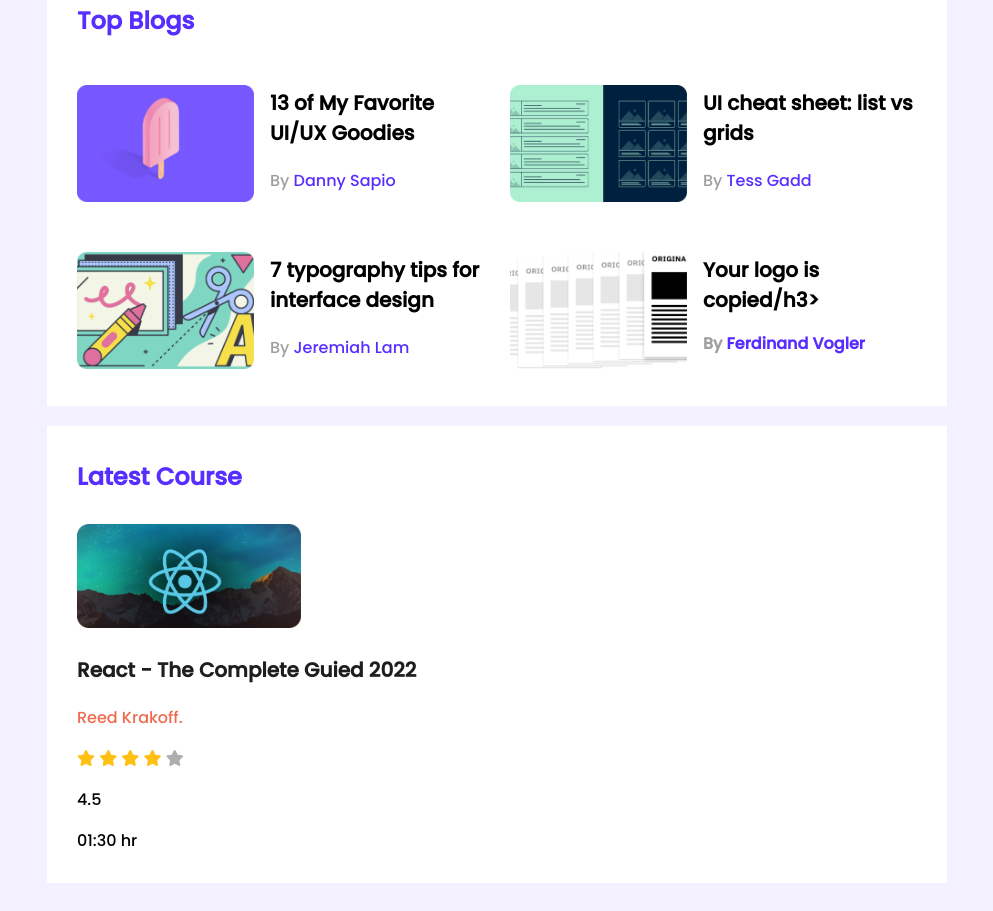
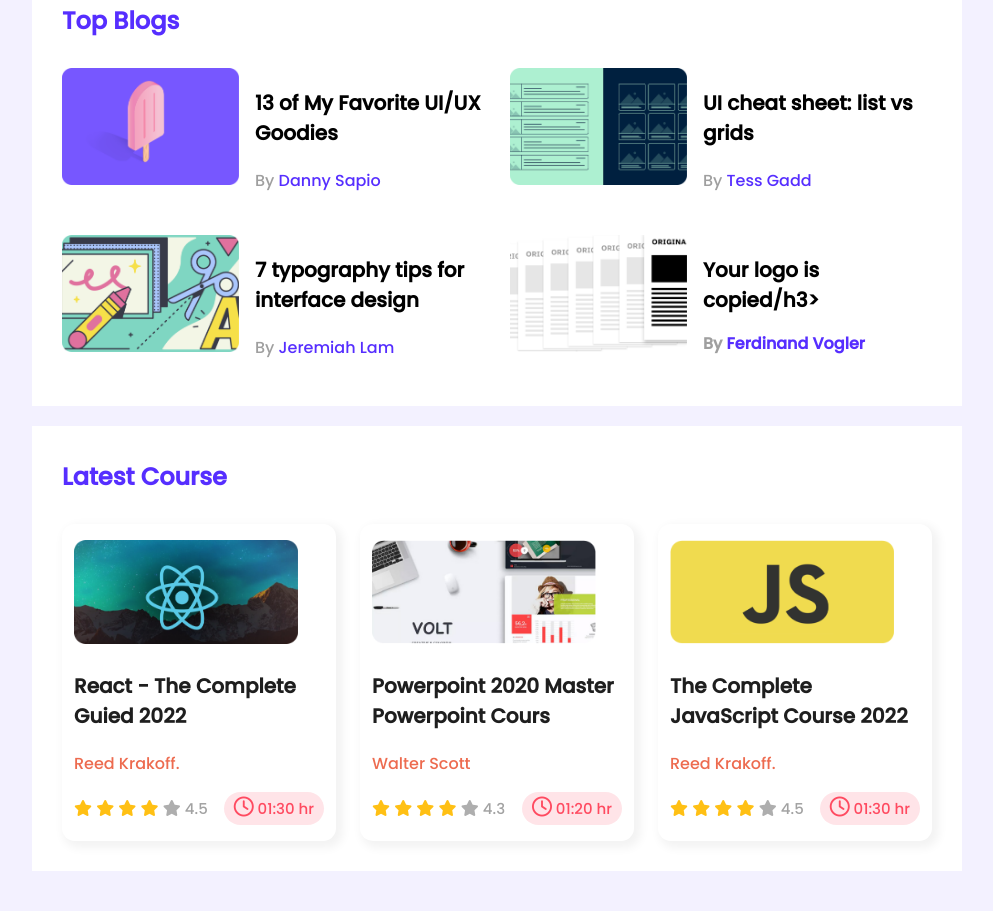
Before and after one commit to tarikul-tareef/Leader-Board-CSS3, a plain HTML site: page index.html in a window 1280 px wide. Shown: the part 317-1228 px from the top of the page, without its empty margins (143-1136 px from the left). Drawn offline with Linux system fonts and the light colour scheme.

Commit message:
Finished with Responsive

```diff
--- a/Styles/style.css
+++ b/Styles/style.css
@@ -16,7 +16,7 @@
 
 .container{
   background-color: #FFFFFF;
-  width: 840px;
+  width: 870px;
   padding: 30px;
   margin-bottom: 20px;
 }
@@ -68,7 +68,6 @@
 }
 .blog{
   display: flex;
-  align-items: flex-end;
 }
 
 .blog .thumbnail img{
@@ -95,6 +94,17 @@
 }
 
 /* ----------------------------------Latest Courses Styles---------------------------------------- */
+.courses{
+  display: grid;
+  grid-template-columns: repeat(3, 1fr);
+  grid-gap: 24px;
+}
+
+.course{
+  padding: 16px 12px;
+  border-radius: 13px;
+  box-shadow: 4px 4px 10px 3px rgba(0, 0, 0, 0.05);
+}
 
 .courses .course-banner img{
   width: 224px;
@@ -111,8 +121,14 @@
   color: #ED6B4F;
 }
 
+.course-info{
+  display: flex;
+  align-items: center;
+  justify-content: space-between;
+}
+
 .fa-star{
-  font size: 13px;
+  font size: 12px;
 }
 
 .fa-star.filled{
@@ -122,3 +138,59 @@
 .fa-star.empty{
   color: #AEAEAE;
 }
+
+.course-info div span{
+  color: #A2A2A2;
+  font-size: 15px;
+}
+
+.fa-clock{
+  font-size: 20px;
+}
+.course-duration{
+  background-color: #FFE4E8;
+  font-size: 15px;
+  color: #FF4A60;
+  padding: 5px 10px;
+  border-radius: 25px;
+}
+
+/*-------------------------------------------------- Media Queries -----------------------------------*/
+
+/*------------------------------------------- FOR MOBILI DEVICES------------------------------------- */
+
+@media only screen and (max-width:688px) {
+  .container{
+    width: 100%;
+  }
+
+  .players, .blogs, .courses{
+    background-color: tomato;
+    grid-template-columns: repeat(1, 1fr);
+    justify-items: center;
+  }
+
+  .player, .blog, .course{
+    flex-direction: column;
+    align-items: center;
+  }
+}
+
+/*------------------------------------------- FOR Tablet/iPad DEVICES------------------------------------- */
+
+@media only screen and (min-width:689px) and (max-width:992px) {
+  .container{
+    width: 100%;
+  }
+
+  .players, .blogs, .courses{
+    background-color: palegreen;
+    grid-template-columns: repeat(2, 1fr);
+    justify-items: center;
+  }
+
+  .player, .blog, .course{
+    flex-direction: column;
+    align-items: center;
+  }
+}
--- a/index.html
+++ b/index.html
@@ -108,20 +108,70 @@
                 <div class="course-detail">
                   <h3 class="course-title">React - The Complete Guied 2022</h3>
                   <p class="course-author">Reed Krakoff.</p>
+                  <div class="course-info">
                     <div>
                       <i class="fas fa-star filled"></i>
                       <i class="fas fa-star filled"></i>
                       <i class="fas fa-star filled"></i>
                       <i class="fas fa-star filled"></i>
                       <i class="fas fa-star empty"></i>
+                      <span>4.5</span>
                     </div>
-                  <p>4.5</p>
-                  <div>01:30 hr</div>
+                    <div class="course-duration">
+                      <i class="far fa-clock"></i>
+                      01:30 hr
+                    </div>
+                  </div>
+                </div>
+              </div>
+              <div class="course">
+                <div class="course-banner">
+                  <img src="images/courses/course-2.png" alt="">
+                </div>
+                <div class="course-detail">
+                  <h3 class="course-title">Powerpoint 2020 Master Powerpoint Cours</h3>
+                  <p class="course-author">Walter Scott</p>
+                  <div class="course-info">
+                    <div>
+                      <i class="fas fa-star filled"></i>
+                      <i class="fas fa-star filled"></i>
+                      <i class="fas fa-star filled"></i>
+                      <i class="fas fa-star filled"></i>
+                      <i class="fas fa-star empty"></i>
+                      <span>4.3</span>
+                    </div>
+                    <div class="course-duration">
+                      <i class="far fa-clock"></i>
+                      01:20 hr
+                    </div>
+                  </div>
+                </div>
+              </div>
+              <div class="course">
+                <div class="course-banner">
+                  <img src="images/courses/course-3.png" alt="">
+                </div>
+                <div class="course-detail">
+                  <h3 class="course-title">The Complete JavaScript Course 2022</h3>
+                  <p class="course-author">Reed Krakoff.</p>
+                  <div class="course-info">
+                    <div>
+                      <i class="fas fa-star filled"></i>
+                      <i class="fas fa-star filled"></i>
+                      <i class="fas fa-star filled"></i>
+                      <i class="fas fa-star filled"></i>
+                      <i class="fas fa-star empty"></i>
+                      <span>4.5</span>
+                    </div>
+                    <div class="course-duration">
+                      <i class="far fa-clock"></i>
+                      01:30 hr
+                    </div>
+                  </div>
                 </div>
               </div>
           </div>
       </section>
     </main>
   </body>
-
 </html>
```
Lines whose indentation alone changed are shown as unchanged.
